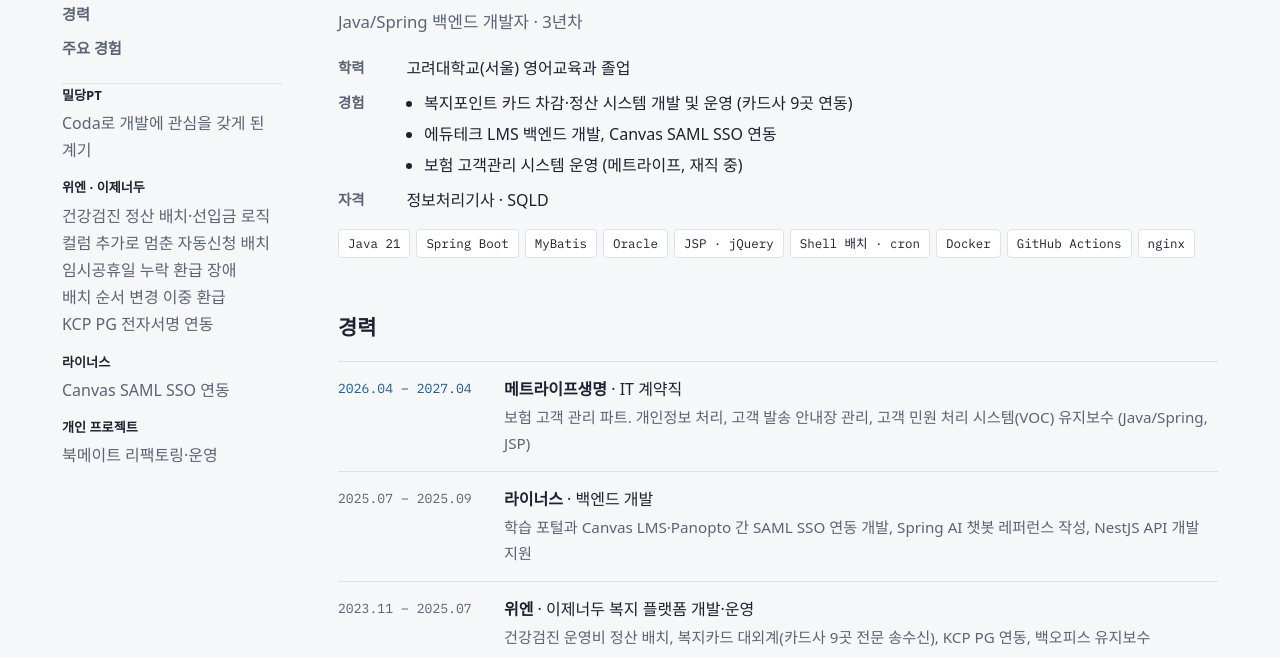
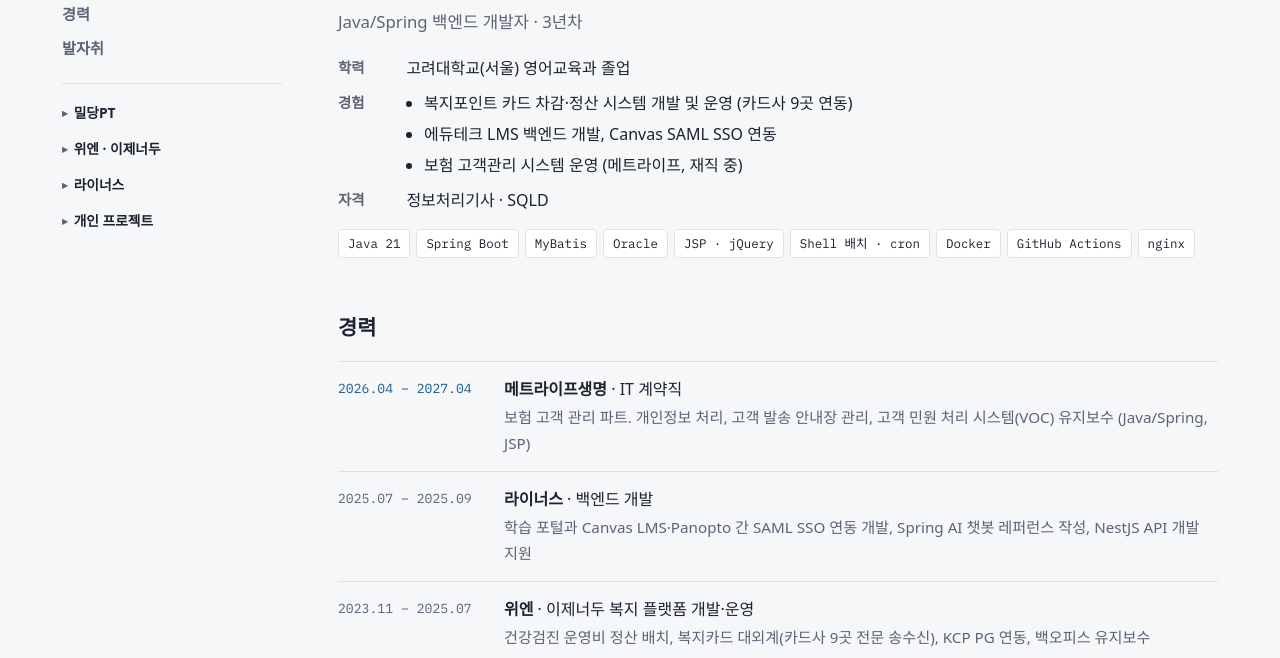
Before and after one commit to ar2723/ar2723.github.io, a plain HTML site: page index.html in a window 1280 px wide. Shown: the part 142-800 px from the top of the page. Drawn offline with Linux system fonts and the light colour scheme; a web font is replaced by a local one.

Commit message:
섹션 제목을 '발자취'로 변경, 사이드바 사례 목록을 회사별 접기 메뉴로 정리
Co-Authored-By: Claude Opus 5.5 <noreply@anthropic.com>

```diff
--- a/index.html
+++ b/index.html
@@ -8,7 +8,7 @@
 <link rel="preconnect" href="https://fonts.googleapis.com">
 <link rel="preconnect" href="https://fonts.gstatic.com" crossorigin>
 <link rel="stylesheet" href="https://fonts.googleapis.com/css2?family=IBM+Plex+Mono:wght@400;500&family=IBM+Plex+Sans+KR:wght@400;500;600;700&display=swap">
-<link rel="stylesheet" href="styles.css?v=20261127c">
+<link rel="stylesheet" href="styles.css?v=20261127d">
 </head>
 <body id="top">
 <div class="layout">
@@ -17,24 +17,24 @@
   <ul class="side-top">
     <li><a href="#profile">약력</a></li>
     <li><a href="#career">경력</a></li>
-    <li><a href="#cases">주요 경험</a></li>
+    <li><a href="#cases">발자취</a></li>
   </ul>
-  <ul class="side-cases">
-    <li><a class="side-group" href="#g-mildang">밀당PT</a>
-      <ul><li><a href="cases/mildang-coda.html">Coda로 개발에 관심을 갖게 된 계기</a></li></ul></li>
-    <li><a class="side-group" href="#g-ween">위엔 · 이제너두</a>
+  <div class="side-cases">
+    <details><summary>밀당PT</summary>
+      <ul><li><a href="cases/mildang-coda.html">개발에 관심을 갖게 된 계기</a></li></ul></details>
+    <details><summary>위엔 · 이제너두</summary>
       <ul>
-        <li><a href="cases/health-settlement.html">건강검진 정산 배치·선입금 로직</a></li>
-        <li><a href="cases/welfare-batch-column.html">컬럼 추가로 멈춘 자동신청 배치</a></li>
-        <li><a href="cases/welfare-holiday.html">임시공휴일 누락 환급 장애</a></li>
-        <li><a href="cases/welfare-batch-order.html">배치 순서 변경 이중 환급</a></li>
-        <li><a href="cases/kcp-pg-signature.html">KCP PG 전자서명 연동</a></li>
-      </ul></li>
-    <li><a class="side-group" href="#g-linus">라이너스</a>
-      <ul><li><a href="cases/linus-saml-sso.html">Canvas SAML SSO 연동</a></li></ul></li>
-    <li><a class="side-group" href="#g-personal">개인 프로젝트</a>
-      <ul><li><a href="cases/bookmate-refactoring.html">북메이트 리팩토링·운영</a></li></ul></li>
-  </ul>
+        <li><a href="cases/health-settlement.html">건강검진 정산 배치</a></li>
+        <li><a href="cases/welfare-batch-column.html">자동신청 배치 중단</a></li>
+        <li><a href="cases/welfare-holiday.html">임시공휴일 환급 장애</a></li>
+        <li><a href="cases/welfare-batch-order.html">배치 순서 이중 환급</a></li>
+        <li><a href="cases/kcp-pg-signature.html">KCP PG 전자서명</a></li>
+      </ul></details>
+    <details><summary>라이너스</summary>
+      <ul><li><a href="cases/linus-saml-sso.html">Canvas SAML SSO</a></li></ul></details>
+    <details><summary>개인 프로젝트</summary>
+      <ul><li><a href="cases/bookmate-refactoring.html">북메이트 리팩토링</a></li></ul></details>
+  </div>
 </nav>
 
 <div class="wrap">
@@ -92,7 +92,7 @@
   </section>
 
   <section id="cases-sec" aria-labelledby="cases">
-    <h2 id="cases">주요 경험</h2>
+    <h2 id="cases">발자취</h2>
     <div class="groups">
 
       <div class="group" id="g-mildang">
--- a/styles.css
+++ b/styles.css
@@ -246,9 +246,13 @@ ol.rules small { display: block; color: var(--muted); font-size: 0.85rem; }
   .side-top { display: grid; gap: 2px; }
   .side-top a { min-height: 32px; font-size: 0.95rem; }
   .side-top a[aria-current="true"] { box-shadow: inset 2px 0 0 var(--accent); padding-left: 10px; }
-  .side-cases { display: grid; gap: 12px; padding-top: 14px; border-top: 1px solid var(--line); }
-  .side-group { display: block; font-size: 0.82rem; font-weight: 600; color: var(--fg) !important; margin-bottom: 4px; }
-  .side-cases ul ul { display: grid; gap: 2px; padding-left: 10px; border-left: 1px solid var(--line); }
-  .side-cases ul ul a { display: block; padding: 3px 0; font-size: 0.82rem; line-height: 1.45; }
+  .side-cases { display: grid; gap: 6px; padding-top: 14px; border-top: 1px solid var(--line); }
+  .side-cases summary { cursor: pointer; list-style: none; display: flex; align-items: center; gap: 6px; min-height: 30px; font-size: 0.86rem; font-weight: 600; color: var(--fg); }
+  .side-cases summary::-webkit-details-marker { display: none; }
+  .side-cases summary::before { content: "▸"; font-size: 0.7rem; color: var(--muted); transition: transform .15s ease; }
+  .side-cases details[open] > summary::before { transform: rotate(90deg); }
+  .side-cases summary:hover { color: var(--accent); }
+  .side-cases details ul { display: grid; gap: 2px; margin: 2px 0 6px 5px; padding-left: 12px; border-left: 1px solid var(--line); }
+  .side-cases details a { display: block; padding: 3px 0; font-size: 0.82rem; line-height: 1.45; }
   [id] { scroll-margin-top: 24px; }
 }
```
Also changed, not shown: cases/bookmate-refactoring.html (+1 -1 lines), cases/health-settlement.html (+1 -1 lines), cases/kcp-pg-signature.html (+1 -1 lines), cases/linus-saml-sso.html (+1 -1 lines), cases/mildang-coda.html (+1 -1 lines), cases/welfare-batch-column.html (+1 -1 lines), cases/welfare-batch-order.html (+1 -1 lines), cases/welfare-holiday.html (+1 -1 lines).
